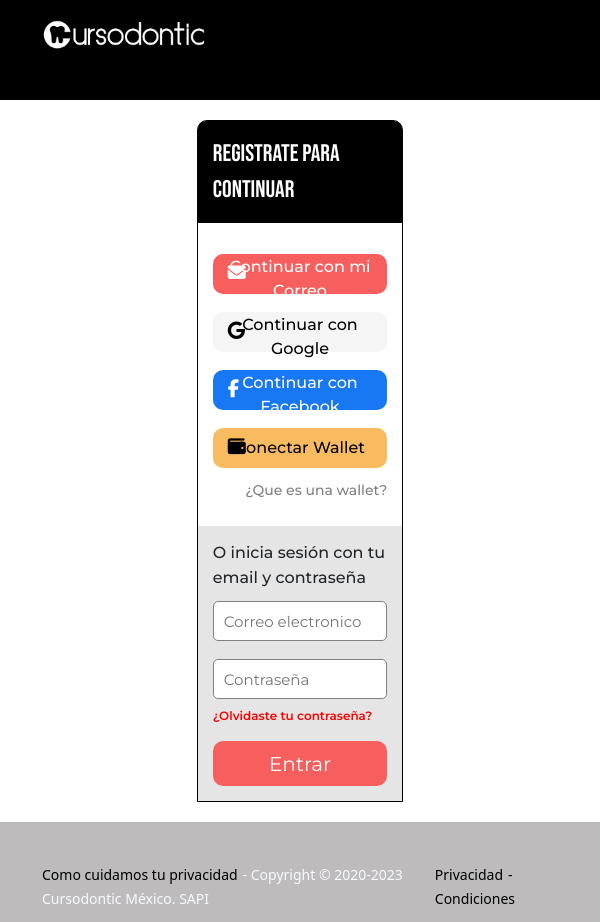
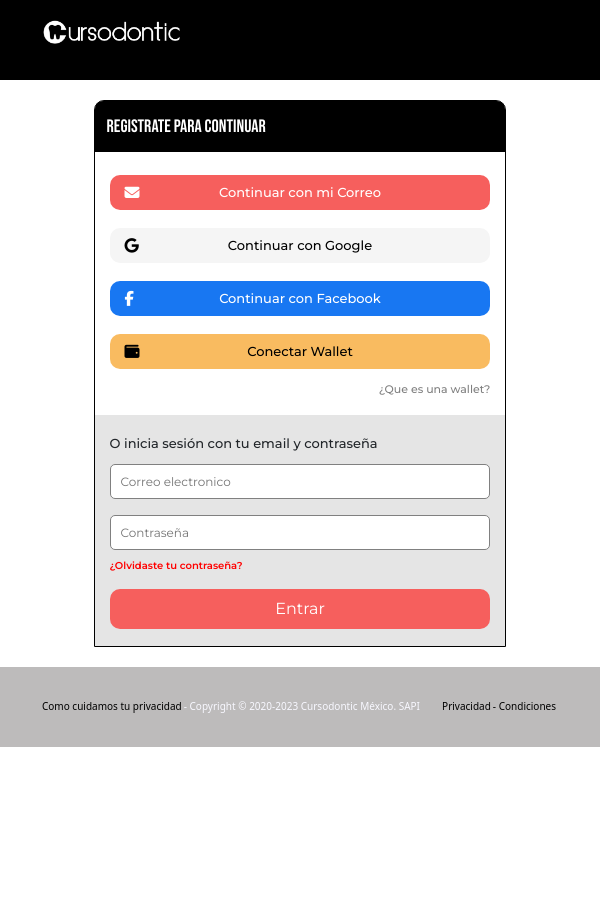
Before and after one commit to racunas/cursodontic_prometeo, a React (Create React App) app: page / in a window 600 px wide. After the commit the page ends 800 px from the top, so only its background shows below. Built offline with nearby package versions, Linux system fonts and the light colour scheme; a web font is replaced by a local one.

Commit message:
Responsive en resolucion SM

```diff
--- a/src/components/FooterLogin/FooterLogin.css
+++ b/src/components/FooterLogin/FooterLogin.css
@@ -41,6 +41,27 @@
 
 /*SM*/
 @media (max-width: 767px) and (min-width: 576px) {
+
+    .footerLogin{
+
+        height: 80px;
+    }
+
+    .footerLogin__datosCursodontic{
+
+        padding-top: 25px;
+    }
+
+    .footerText__link{
+
+        font-size: 10px;
+        margin-right: 2px;
+    }
+
+    .datosCursodontic__text{
+
+        font-size: 10px;
+    }
 
 }
 
--- a/src/components/HeaderLogin/HeaderLogin.css
+++ b/src/components/HeaderLogin/HeaderLogin.css
@@ -21,6 +21,16 @@
 /*SM*/
 @media (max-width: 767px) and (min-width: 576px) {
 
+    .headerLogin{
+
+        height: 80px;
+    }
+
+    .headerLogin__logo{
+
+        width: 140px;
+    }
+
 }
 
 /*MD*/
@@ -35,8 +45,6 @@
 
         width: 150px;
     }
-
-
 
 }
 
--- a/src/components/LoginCursodontic/LoginCursodontic.css
+++ b/src/components/LoginCursodontic/LoginCursodontic.css
@@ -199,6 +199,70 @@
 /*SM*/
 @media (max-width: 767px) and (min-width: 576px) {
 
+    .loginCursodontic__cardLogin{
+
+        width: 80%;
+    }
+
+    .cardLogin__header{
+
+        padding: 12px;
+    }
+
+    .cardLoginHeader__text{
+
+        font-size: 18px;
+    }
+
+    .cardLoginBody__metodosInicioSesion{
+
+        padding: 17px 15px;
+    }
+
+    .metodosInicioSesion{
+
+        height: 35px;
+        font-size: 13px;
+    }
+
+    .metodosInicioSesion i{
+
+        font-size: 15px;
+    }
+
+    .metodosInicioSesion__text{
+
+        font-size: 11px;
+    }
+
+    .cardLoginBody__infoFormulario{
+
+        padding: 17px 15px;
+    }
+
+    .infoFormulario__textInicio{
+
+        font-size: 13px;
+    }
+
+    .formularioLoginCursodontic__input{
+
+        height: 35px;
+        margin-top: 8px;
+        font-size: 12px;
+    }
+
+    .formularioLoginCursodontic__text{
+
+        font-size: 10px;
+    }
+
+    .formularioLoginCursodontic__button{
+
+        height: 40px;
+        font-size: 16px;
+    }
+
 }
 
 /*MD*/
```
